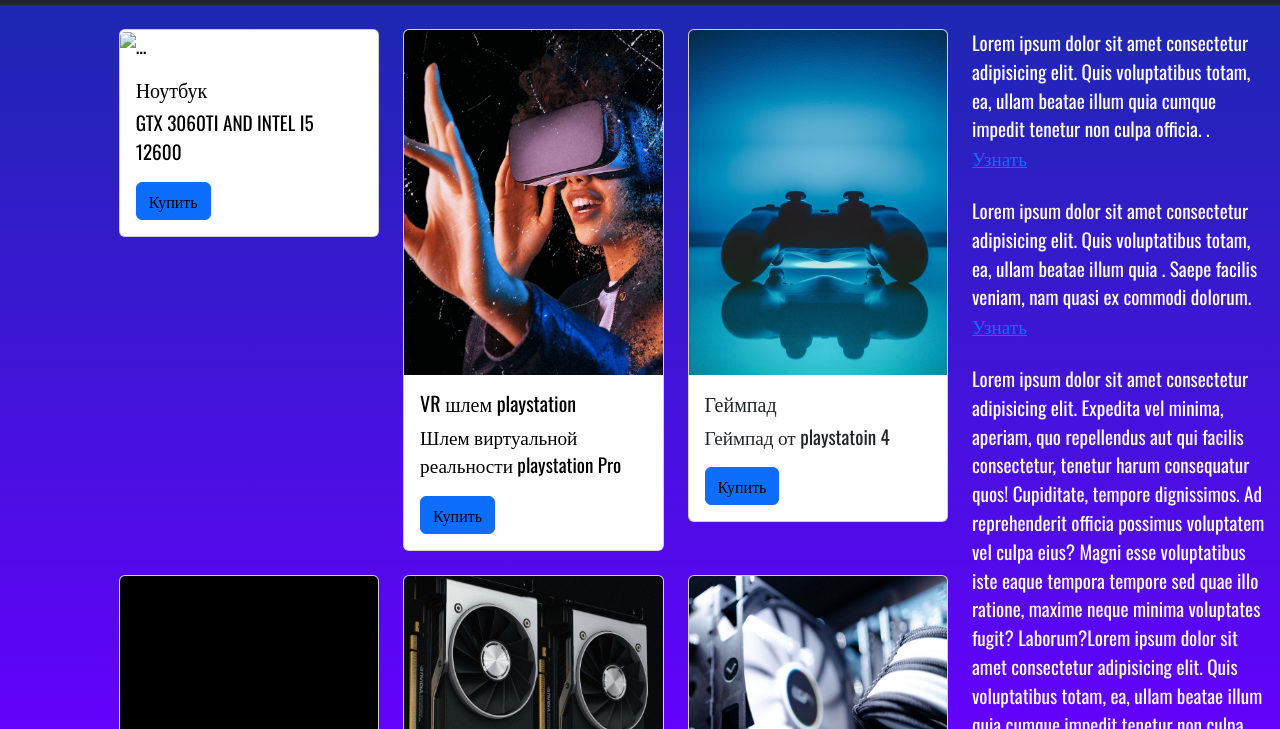
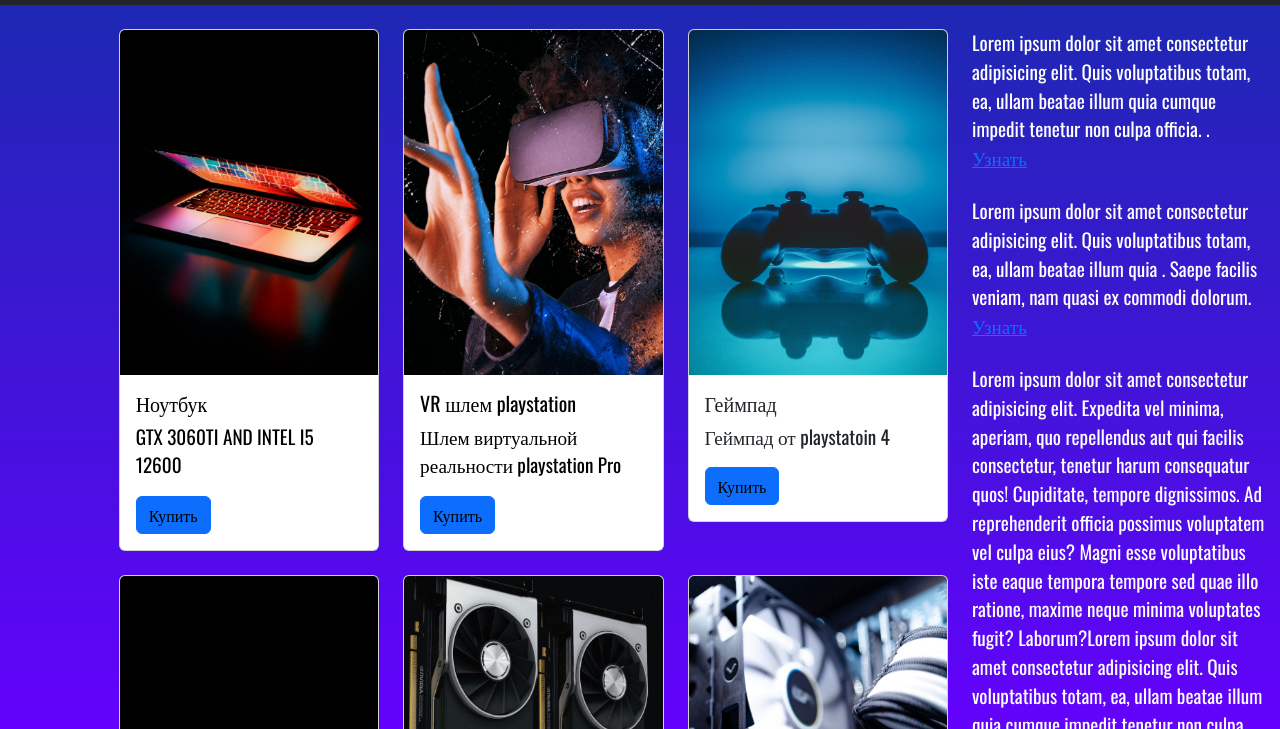
Before and after one commit to vaddx/vaddx.github.io, a plain HTML site: page price.html in a window 1280 px wide. Shown: the part 71-800 px from the top of the page. Drawn offline with nearby package versions, Linux system fonts and the light colour scheme.

Commit message:
Update price.html

```diff
--- a/price.html
+++ b/price.html
@@ -55,7 +55,7 @@
             <div class="col-lg-4 col-md-6 mt-4">
               <div class="card" style="">
                 <a href="#">
-                  <img src="images\drive-download-20240607T184255Z-001\laptop.png"
+                  <img src="source\images\drive-download-20240607T184255Z-001\laptop.png"
                     class="card-img-top" alt="..." />
                 </a>
                 <div class="card-body">
```
